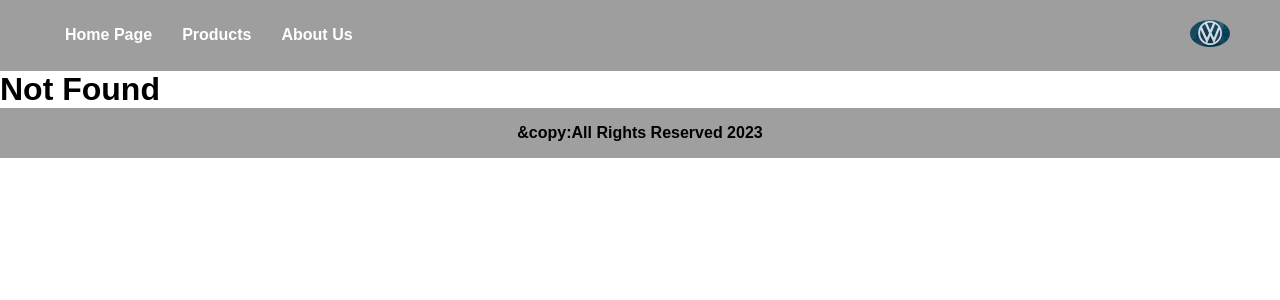
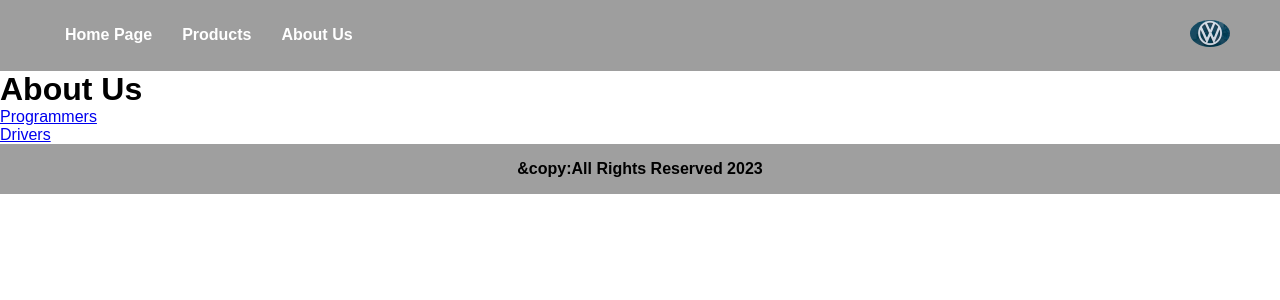
Before and after one commit to sarok86/site-react, a React (Create React App) app: page /aboutus in a window 1280 px wide. Before the commit this address led to /notfound. Shown: the top 300 px of the page. Built offline with nearby package versions, Linux system fonts and the light colour scheme.

Commit message:
add Outlet to aboutus and change route to app

```diff
--- a/src/App.js
+++ b/src/App.js
@@ -8,6 +8,7 @@ import AboutUs from "./components/AboutUs";
 import Footer from "./components/Footer"
 import DetailsPage from "./components/DetailsPage";
 import NotFound from "./components/NotFound";
+import Programmers from "./components/Programmers";
 
 class App extends Component {
     render() {
@@ -18,7 +19,10 @@ class App extends Component {
                     <Route path="/" element={<Landing />} />
                     <Route path="/products/" element={<Products/>}/>
                     <Route path="/products/:id" element={<DetailsPage/>}/>
-                    <Route path="/products/us" element={<AboutUs />}/>
+                    <Route path="/aboutus/*" element={<AboutUs />}>
+                        <Route path="programmers" element={<Programmers/>}/>
+                        <Route path="drivers" element={<h1>Drivers</h1>}/>
+                    </Route>
                     <Route path="/notfound" element={<NotFound />}/>
                     <Route path="/*" element={<Navigate to="/notfound"/>}/>
                 </Routes>
--- a/src/components/AboutUs.js
+++ b/src/components/AboutUs.js
@@ -1,18 +1,29 @@
 import React from 'react';
-import { useNavigate } from "react-router-dom";
+// import { useNavigate } from "react-router-dom";
+import { Link,Outlet } from 'react-router-dom';
 
 const AboutUs = ()=>  {
-    const navigate = useNavigate();
+    // const navigate = useNavigate();
 
-    const clickHandler =()=>{
-        navigate("/");
-        // navigate(-1);
-    }
+    // const clickHandler =()=>{
+    //     navigate("/");
+    //     // navigate(-1);
+    // }
 
         return (
             <div>
+
                 <h1>About Us</h1>
-                <button onClick={clickHandler}>GO Home</button>
+                <Outlet/>
+                {/* <button onClick={clickHandler}>GO Home</button> */}
+                <ul>
+                    <li>
+                        <Link to="programmers">Programmers</Link>
+                    </li>
+                    <li>
+                        <Link to="drivers">Drivers</Link>
+                    </li>
+                </ul>
             </div>
         );
 }
--- a/src/components/Navbar.js
+++ b/src/components/Navbar.js
@@ -11,7 +11,7 @@ const Navbar = () => {
                 <ul className={styles.list}>
                     <li><Link to="/">Home Page</Link></li>
                     <li><Link to="/products">Products</Link></li>
-                    <li><Link to="/products/us">About Us</Link></li>
+                    <li><Link to="/aboutus">About Us</Link></li>
                 </ul>
             </div>
             <div className={styles.logo}>
--- /dev/null
+++ b/src/components/Programmers.js
@@ -0,0 +1,11 @@
+import React from 'react';
+
+function Programmers(props) {
+    return (
+        <div>
+           <h1>Programmers</h1>
+        </div>
+    );
+}
+
+export default Programmers;
```
